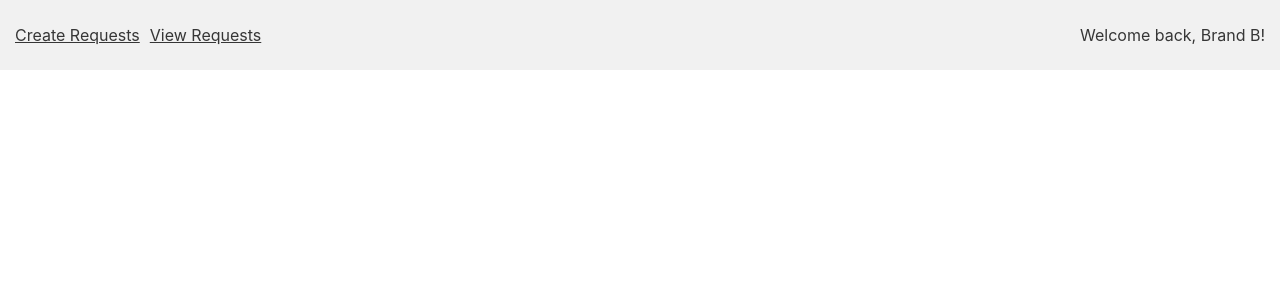
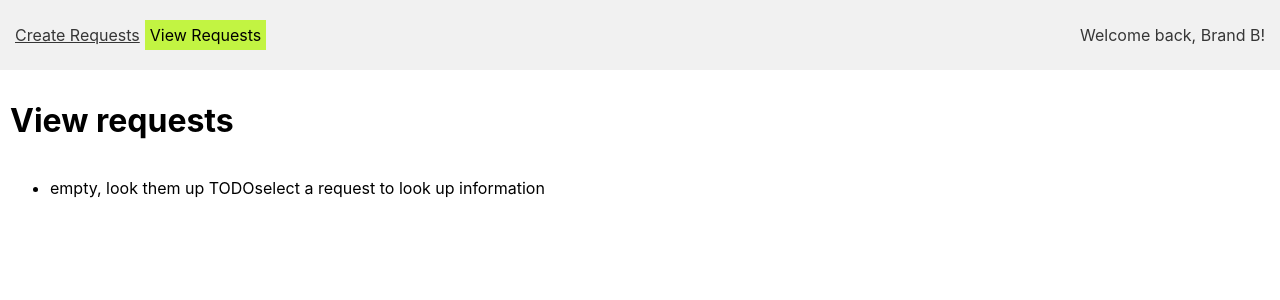
Before and after one commit to luczorce/uf-request-portal, a Vue app: page /#/requests/1 in a window 1280 px wide. Shown: the top 300 px of the page. Built offline with nearby package versions, Linux system fonts and the light colour scheme; no server answers.

Commit message:
add deeplinking for viewing requests

```diff
--- a/src/App.vue
+++ b/src/App.vue
@@ -1,8 +1,8 @@
 <template>
   <div id="app">
     <div class="nav" role="navigation">
-      <router-link :to="{name: 'home'}">Create Requests</router-link>
-      <router-link :to="{name: 'requests'}">View Requests</router-link>
+      <router-link :to="{name: 'home'}" exact>Create Requests</router-link>
+      <router-link  :to="{name: 'requests', params: {requestKey: null}}" :class="{'router-link-current': $route.name === 'requests'}">View Requests</router-link>
 
       <span class="faux-company">Welcome back, Brand B!</span>
     </div>
@@ -23,7 +23,8 @@
     color: var(--black2);
   }
 
-  .nav .router-link-exact-active {
+  .nav .router-link-exact-active,
+  .nav .router-link-current {
     background: var(--pop1);
     color: var(--black);
     text-decoration: none;
--- a/src/assets/style/global.css
+++ b/src/assets/style/global.css
@@ -13,3 +13,8 @@ html {
 *, *:before, *:after {
   box-sizing: inherit;
 }
+
+.page {
+  padding: 10px;
+  max-width: 60em;
+}
--- a/src/components/requestCreator.vue
+++ b/src/components/requestCreator.vue
@@ -1,5 +1,5 @@
 <template>
-  <div class="home" role="main">
+  <div class="page page-home" role="main">
     <h1>Create a request</h1>
     <p>Customise your segment request. Piece together attributes of a segment of the population that you would like to populate for testing and to reach out to.</p>
 
@@ -114,11 +114,6 @@
 </script>
 
 <style>
-  .home {
-    padding: 10px;
-    max-width: 60em;
-  }
-
   .big-text-input,
   .item input {
     font-size: 1.5em;
--- /dev/null
+++ b/src/components/requestViewer.vue
@@ -0,0 +1,47 @@
+<template>
+  <div class="page page-home" role="main">
+    <h1>View requests <span>{{currentRequest}}</span></h1>
+
+    <div class="requests-wrapper">
+      <ul class="requests-list">
+        <li>empty, look them up TODO</li>
+      </ul>
+
+      <div class="current-request">
+        <p :if="!requestData">select a request to look up information</p>
+      </div>
+    </div>
+  </div>
+</template>
+
+<script>
+  import provider from '@/services/provider.js';
+
+  export default {
+    name: 'requestViewer',
+    props: {
+      currentRequest: String
+    },
+    data: function() {
+      return {
+        requestData: null,
+        waiting: {
+          list: false,
+          individual: false
+        }
+      }
+    },
+    created() {
+
+    },
+    methods: {
+
+    }
+  }
+</script>
+
+<style>
+  .requests-wrapper {
+    display: flex;
+  }
+</style>
--- a/src/router.js
+++ b/src/router.js
@@ -19,7 +19,7 @@ export default new Router({
       component: About
     },
     {
-      path: '/requests',
+      path: '/requests/:requestKey?',
       name: 'requests',
       component: ViewRequests
     }
--- a/src/views/ViewRequests.vue
+++ b/src/views/ViewRequests.vue
@@ -1,15 +1,27 @@
 <template>
   <div class="requests" role="main">
-    <h1>View your requests</h1>
+    <requestViewer :currentRequest="currentRequest"/>
 
   </div>
 </template>
 
 <script>
+  import requestViewer from '@/components/requestViewer.vue';
+
   export default {
     name: 'viewRequests',
     components: {
-
+      requestViewer
+    },
+    data: function() {
+      return {
+        currentRequest: ''
+      }
+    },
+    watch: {
+      $route(to, from) {
+        this.currentRequest = to.params.requestKey;
+      }
     }
   }
 </script>
```
